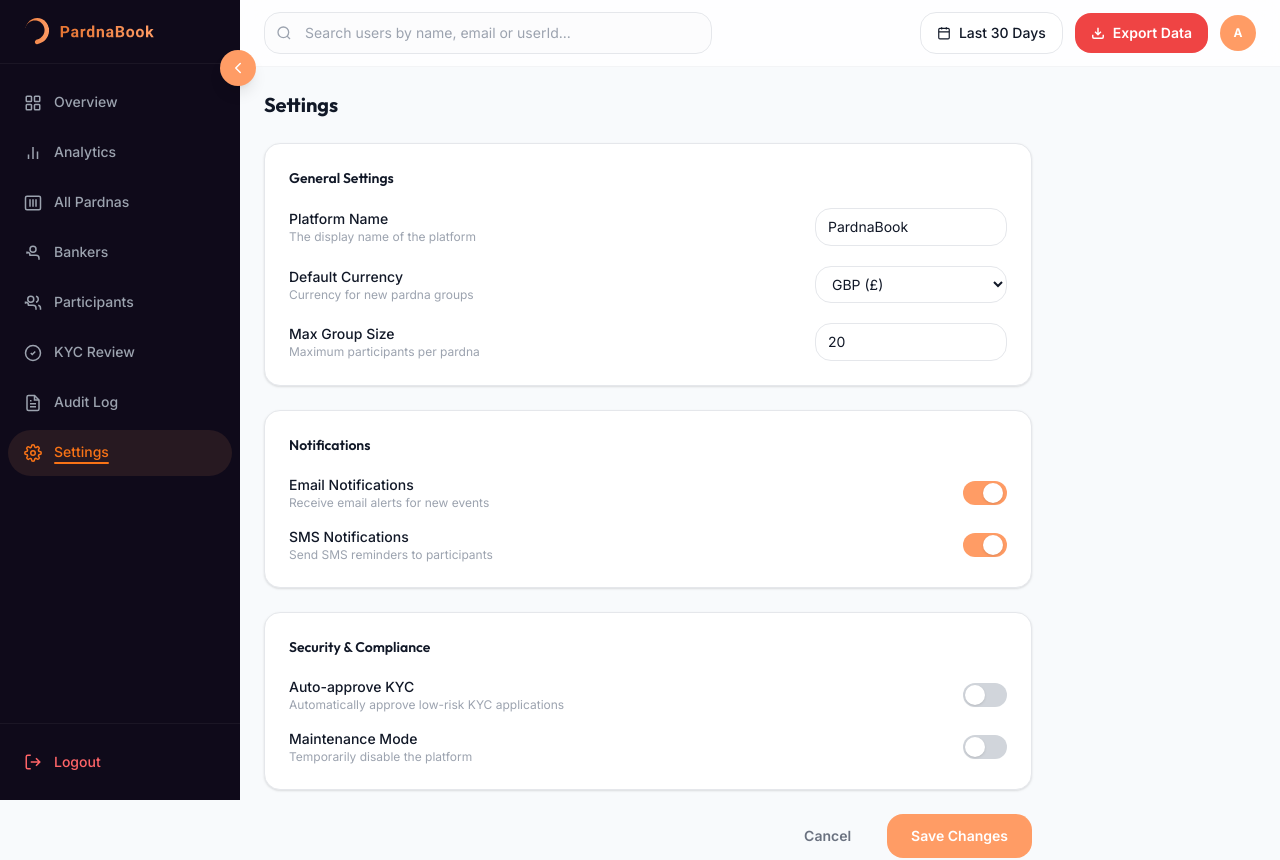
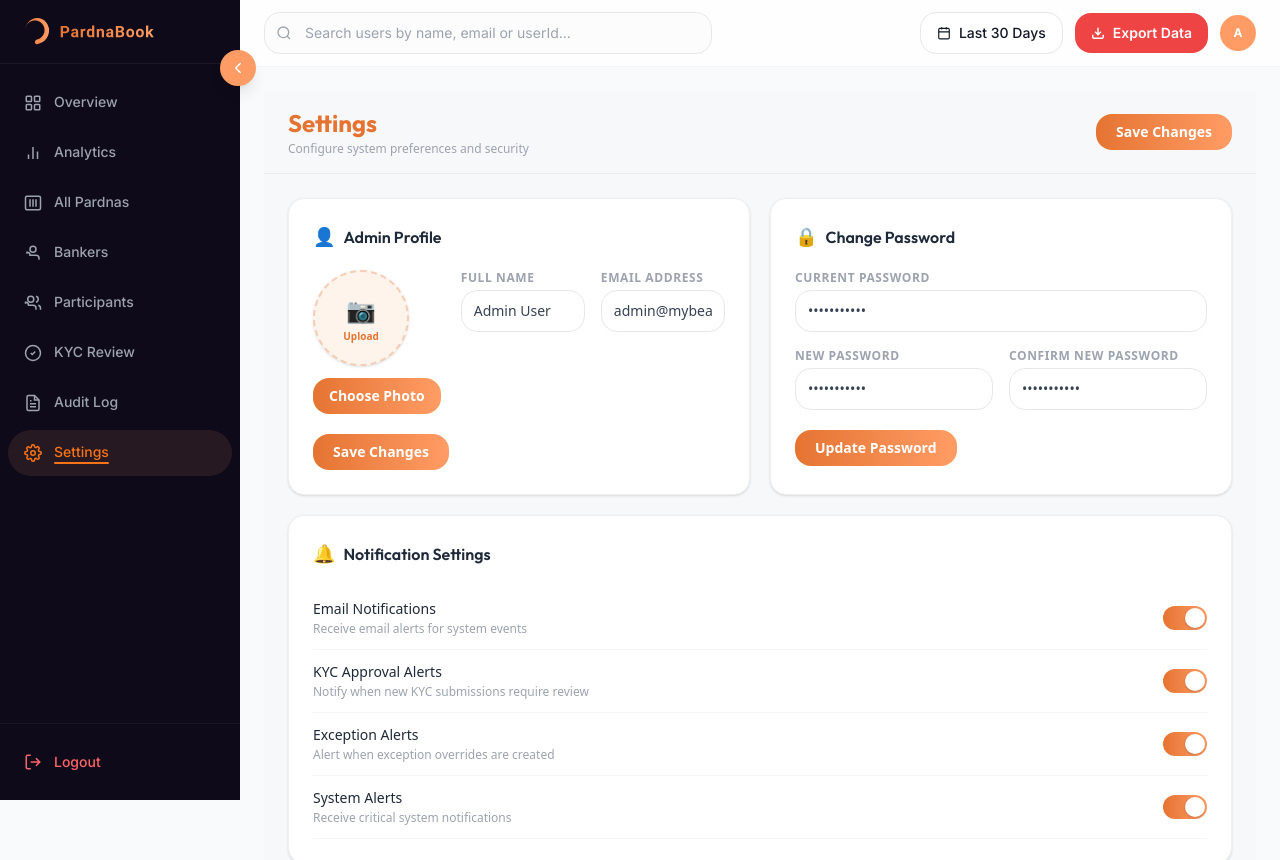
Before and after one commit to ShiponChowdhury1/pardna-book-frontend, a React (Vite) app: page /admin/settings in a window 1280 px wide. Shown: the top 860 px of the page. Built offline with nearby package versions, Linux system fonts and the light colour scheme.

Commit message:
setting page bell icon lock globe user icon change ok

```diff
--- a/src/features/admin/pages/settings/index.tsx
+++ b/src/features/admin/pages/settings/index.tsx
@@ -1,132 +1,293 @@
-import { useState } from 'react';
-import Button from '@/components/ui/Button';
-import Card from '@/components/ui/Card';
+import { useEffect, useState } from 'react';
+import type { ReactNode } from 'react';
+
+const gradientStyle = {
+  background: 'linear-gradient(90deg, #E57432 0%, #FF9C65 100%)',
+};
+
+interface ToggleProps {
+  checked: boolean;
+  onChange: (next: boolean) => void;
+}
+
+function Toggle({ checked, onChange }: ToggleProps) {
+  return (
+    <button
+      onClick={() => onChange(!checked)}
+      className="relative shrink-0 cursor-pointer border-none p-0 focus:outline-none"
+      style={{
+        width: '44px',
+        height: '24px',
+        borderRadius: '12px',
+        background: checked
+          ? 'linear-gradient(90deg, #E57432 0%, #FF9C65 100%)'
+          : '#D1D5DB',
+        transition: 'background 0.3s ease',
+      }}
+      aria-checked={checked}
+      role="switch"
+    >
+      <div
+        style={{
+          position: 'absolute',
+          top: '2px',
+          left: checked ? '22px' : '2px',
+          width: '20px',
+          height: '20px',
+          borderRadius: '50%',
+          backgroundColor: '#fff',
+          boxShadow: '0 1px 3px rgba(0,0,0,0.2)',
+          transition: 'left 0.2s ease',
+        }}
+      />
+    </button>
+  );
+}
+
+interface CardProps {
+  children: ReactNode;
+  className?: string;
+}
+
+function Card({ children, className = '' }: CardProps) {
+  return (
+    <div
+      className={`rounded-2xl bg-white shadow-sm ${className}`}
+      style={{ border: '1px solid #F0F0F0' }}
+    >
+      {children}
+    </div>
+  );
+}
+
+interface SectionHeaderProps {
+  icon: ReactNode;
+  title: string;
+}
+
+function SectionHeader({ icon, title }: SectionHeaderProps) {
+  return (
+    <div className="flex items-center gap-2 mb-5">
+      <span style={{ fontSize: '18px' }}>{icon}</span>
+      <h3 className="text-base font-semibold text-gray-800">{title}</h3>
+    </div>
+  );
+}
+
+interface SettingRowProps {
+  label: string;
+  description?: string;
+  children: ReactNode;
+}
+
+function SettingRow({ label, description, children }: SettingRowProps) {
+  return (
+    <div className="flex items-center justify-between py-3" style={{ borderBottom: '1px solid #F5F5F5' }}>
+      <div>
+        <p className="text-sm font-medium text-gray-800">{label}</p>
+        {description && <p className="text-xs text-gray-400 mt-0.5">{description}</p>}
+      </div>
+      {children}
+    </div>
+  );
+}
+
+interface InputFieldProps {
+  label: string;
+  type?: string;
+  defaultValue?: string;
+  placeholder?: string;
+}
+
+function InputField({ label, type = 'text', defaultValue, placeholder }: InputFieldProps) {
+  return (
+    <div className="flex flex-col gap-1">
+      <label className="text-xs font-semibold text-gray-400 uppercase tracking-wider">{label}</label>
+      <input
+        type={type}
+        defaultValue={defaultValue}
+        placeholder={placeholder}
+        className="w-full px-3 py-2.5 rounded-lg text-sm text-gray-700 focus:outline-none"
+        style={{
+          border: '1.5px solid #E8E8E8',
+          transition: 'border-color 0.2s',
+        }}
+        onFocus={e => (e.target.style.borderColor = '#E57432')}
+        onBlur={e => (e.target.style.borderColor = '#E8E8E8')}
+      />
+    </div>
+  );
+}
+
+interface GradientButtonProps {
+  children: ReactNode;
+  onClick?: () => void;
+  className?: string;
+}
+
+function GradientButton({ children, onClick, className = '' }: GradientButtonProps) {
+  return (
+    <button
+      onClick={onClick}
+      className={`px-5 py-2 rounded-lg text-white text-sm font-semibold cursor-pointer border-none ${className}`}
+      style={{ ...gradientStyle, transition: 'opacity 0.2s' }}
+      onMouseEnter={e => (e.currentTarget.style.opacity = '0.9')}
+      onMouseLeave={e => (e.currentTarget.style.opacity = '1')}
+    >
+      {children}
+    </button>
+  );
+}
 
 export default function SettingsPage() {
-  const [notifyEmail, setNotifyEmail] = useState(true);
-  const [notifySms, setNotifySms] = useState(true);
-  const [autoApproveKyc, setAutoApproveKyc] = useState(false);
-  const [maintenanceMode, setMaintenanceMode] = useState(false);
+  const [emailNotif, setEmailNotif] = useState(true);
+  const [kycAlerts, setKycAlerts] = useState(true);
+  const [exceptionAlerts, setExceptionAlerts] = useState(true);
+  const [systemAlerts, setSystemAlerts] = useState(true);
+  const [dualApproval, setDualApproval] = useState(false);
+  const [autoProofPacks, setAutoProofPacks] = useState(true);
+  const [profilePhoto, setProfilePhoto] = useState<string | null>(null);
+
+  useEffect(() => {
+    return () => {
+      if (profilePhoto?.startsWith('blob:')) {
+        URL.revokeObjectURL(profilePhoto);
+      }
+    };
+  }, [profilePhoto]);
+
+  const handleProfilePhotoChange = (event: React.ChangeEvent<HTMLInputElement>) => {
+    const file = event.target.files?.[0];
+    if (!file) return;
+
+    const nextPhoto = URL.createObjectURL(file);
+    setProfilePhoto((current) => {
+      if (current?.startsWith('blob:')) {
+        URL.revokeObjectURL(current);
+      }
+      return nextPhoto;
+    });
+  };
 
   return (
-    <div className="space-y-6 animate-fade-in max-w-3xl">
-      <h1 className="text-xl font-bold text-[var(--color-dark)]" style={{ fontFamily: 'var(--font-heading)' }}>
+    <div className="min-h-screen" style={{ background: '#F7F8FA', fontFamily: 'system-ui, sans-serif' }}>
+      {/* Top Header */}
+      <div
+        className="sticky top-0 z-10 flex items-center justify-between px-6 py-4"
+        style={{ background: '#F7F8FA', borderBottom: '1px solid #ECECEC' }}
+      >
+        <div>
+          <h1 className="text-2xl font-bold" style={{ color: '#E57432' }}>
             Settings
           </h1>
-
-      {/* General Settings */}
-      <Card>
-        <h3 className="text-sm font-semibold text-[var(--color-dark)] mb-5">General Settings</h3>
-        <div className="space-y-5">
-          <div className="flex items-center justify-between">
-            <div>
-              <p className="text-sm font-medium text-[var(--color-dark)]">Platform Name</p>
-              <p className="text-xs text-[var(--color-gray-400)]">The display name of the platform</p>
+          <p className="text-xs text-gray-400 mt-0.5">Configure system preferences and security</p>
         </div>
-            <input
-              type="text"
-              defaultValue="PardnaBook"
-              className="px-3 py-2 rounded-lg border border-gray-200 text-sm w-48 focus:outline-none focus:ring-2 focus:ring-[var(--color-primary)]/15 focus:border-[var(--color-primary)]/30"
-            />
+        <GradientButton>
+           Save Changes
+        </GradientButton>
       </div>
 
-          <div className="flex items-center justify-between">
-            <div>
-              <p className="text-sm font-medium text-[var(--color-dark)]">Default Currency</p>
-              <p className="text-xs text-[var(--color-gray-400)]">Currency for new pardna groups</p>
+      <div className="px-6 py-6 max-w-6xl mx-auto space-y-5">
+
+        <div className="grid grid-cols-1 lg:grid-cols-2 gap-5">
+          {/* Admin Profile */}
+          <Card className="h-full">
+            <div className="p-6 h-full flex flex-col">
+              <SectionHeader icon="👤" title="Admin Profile" />
+              <div className="flex flex-col sm:flex-row gap-5 mb-5">
+                <div className="flex flex-col items-center sm:items-start gap-3 shrink-0">
+                  <div className="w-24 h-24 rounded-full overflow-hidden border-2 border-dashed border-[#E57432]/30 bg-[#FFF4EC] flex items-center justify-center shadow-sm">
+                    {profilePhoto ? (
+                      <img src={profilePhoto} alt="Admin profile preview" className="w-full h-full object-cover" />
+                    ) : (
+                      <div className="text-center px-3">
+                        <div className="text-2xl mb-1">📷</div>
+                        <p className="text-[10px] font-semibold text-[#E57432] leading-tight">Upload</p>
                       </div>
-            <select className="px-3 py-2 rounded-lg border border-gray-200 text-sm w-48 focus:outline-none focus:ring-2 focus:ring-[var(--color-primary)]/15 bg-white cursor-pointer">
-              <option>GBP (£)</option>
-              <option>USD ($)</option>
-              <option>JMD (J$)</option>
-              <option>EUR (€)</option>
-            </select>
+                    )}
+                  </div>
+                  <label className="inline-flex items-center gap-2 px-4 py-2 rounded-lg text-sm font-semibold text-white cursor-pointer border-none" style={gradientStyle}>
+                    Choose Photo
+                    <input
+                      type="file"
+                      accept="image/*"
+                      className="hidden"
+                      onChange={handleProfilePhotoChange}
+                    />
+                  </label>
                 </div>
 
-          <div className="flex items-center justify-between">
-            <div>
-              <p className="text-sm font-medium text-[var(--color-dark)]">Max Group Size</p>
-              <p className="text-xs text-[var(--color-gray-400)]">Maximum participants per pardna</p>
+                <div className="grid grid-cols-1 sm:grid-cols-2 gap-4 flex-1">
+                  <InputField label="Full Name" defaultValue="Admin User" />
+                  <InputField label="Email Address" type="email" defaultValue="admin@mybeautypass.com" />
                 </div>
-            <input
-              type="number"
-              defaultValue={20}
-              min={2}
-              max={50}
-              className="px-3 py-2 rounded-lg border border-gray-200 text-sm w-48 focus:outline-none focus:ring-2 focus:ring-[var(--color-primary)]/15 focus:border-[var(--color-primary)]/30"
-            />
+              </div>
+              <GradientButton className="self-start">Save Changes</GradientButton>
+            </div>
+          </Card>
+
+          {/* Change Password */}
+          <Card className="h-full">
+            <div className="p-6 h-full flex flex-col">
+              <SectionHeader icon="🔒" title="Change Password" />
+              <div className="space-y-4 mb-5">
+                <InputField label="Current Password" type="password" defaultValue="password123" />
+                <div className="grid grid-cols-1 sm:grid-cols-2 gap-4">
+                  <InputField label="New Password" type="password" defaultValue="newpassword" />
+                  <InputField label="Confirm New Password" type="password" defaultValue="newpassword" />
+                </div>
+              </div>
+              <GradientButton className="self-start">Update Password</GradientButton>
+            </div>
+          </Card>
+        </div>
+
+        {/* Notification Settings */}
+        <Card>
+          <div className="p-6">
+            <SectionHeader icon="🔔" title="Notification Settings" />
+            <div className="divide-y divide-gray-50">
+              <SettingRow label="Email Notifications" description="Receive email alerts for system events">
+                <Toggle checked={emailNotif} onChange={setEmailNotif} />
+              </SettingRow>
+              <SettingRow label="KYC Approval Alerts" description="Notify when new KYC submissions require review">
+                <Toggle checked={kycAlerts} onChange={setKycAlerts} />
+              </SettingRow>
+              <SettingRow label="Exception Alerts" description="Alert when exception overrides are created">
+                <Toggle checked={exceptionAlerts} onChange={setExceptionAlerts} />
+              </SettingRow>
+              <SettingRow label="System Alerts" description="Receive critical system notifications">
+                <Toggle checked={systemAlerts} onChange={setSystemAlerts} />
+              </SettingRow>
             </div>
           </div>
         </Card>
 
-      {/* Notifications */}
+        {/* Compliance Settings */}
         <Card>
-        <h3 className="text-sm font-semibold text-[var(--color-dark)] mb-5">Notifications</h3>
-        <div className="space-y-4">
-          <div className="flex items-center justify-between">
-            <div>
-              <p className="text-sm font-medium text-[var(--color-dark)]">Email Notifications</p>
-              <p className="text-xs text-[var(--color-gray-400)]">Receive email alerts for new events</p>
-            </div>
-            <button
-              onClick={() => setNotifyEmail(!notifyEmail)}
-              className={`w-11 h-6 rounded-full transition-colors cursor-pointer border-none ${notifyEmail ? 'bg-[var(--color-primary)]' : 'bg-gray-300'}`}
-            >
-              <div className={`w-5 h-5 bg-white rounded-full shadow transition-transform ${notifyEmail ? 'translate-x-5' : 'translate-x-0.5'}`} />
-            </button>
-          </div>
-
-          <div className="flex items-center justify-between">
-            <div>
-              <p className="text-sm font-medium text-[var(--color-dark)]">SMS Notifications</p>
-              <p className="text-xs text-[var(--color-gray-400)]">Send SMS reminders to participants</p>
-            </div>
-            <button
-              onClick={() => setNotifySms(!notifySms)}
-              className={`w-11 h-6 rounded-full transition-colors cursor-pointer border-none ${notifySms ? 'bg-[var(--color-primary)]' : 'bg-gray-300'}`}
-            >
-              <div className={`w-5 h-5 bg-white rounded-full shadow transition-transform ${notifySms ? 'translate-x-5' : 'translate-x-0.5'}`} />
-            </button>
+          <div className="p-6">
+            <SectionHeader icon="🌐" title="Compliance Settings" />
+            <div className="divide-y divide-gray-50">
+              <SettingRow label="Require Dual Approval" description="Require two admins to approve critical actions">
+                <Toggle checked={dualApproval} onChange={setDualApproval} />
+              </SettingRow>
+              <SettingRow label="Auto-Generate Proof Packs" description="Automatically generate proof packs at cycle completion">
+                <Toggle checked={autoProofPacks} onChange={setAutoProofPacks} />
+              </SettingRow>
             </div>
           </div>
         </Card>
 
-      {/* Security */}
-      <Card>
-        <h3 className="text-sm font-semibold text-[var(--color-dark)] mb-5">Security & Compliance</h3>
-        <div className="space-y-4">
-          <div className="flex items-center justify-between">
-            <div>
-              <p className="text-sm font-medium text-[var(--color-dark)]">Auto-approve KYC</p>
-              <p className="text-xs text-[var(--color-gray-400)]">Automatically approve low-risk KYC applications</p>
+        {/* Footer note */}
+        <div
+          className="flex items-start gap-2 px-4 py-3 rounded-xl"
+          style={{ background: '#FFF4EC', border: '1px solid #FFD6B5' }}
+        >
+          <span style={{ color: '#E57432', fontSize: '16px', marginTop: '1px' }}>ℹ️</span>
+          <p className="text-xs text-gray-500">
+            All settings changes are recorded in the system audit log with timestamp and admin identifier.
+          </p>
         </div>
-            <button
-              onClick={() => setAutoApproveKyc(!autoApproveKyc)}
-              className={`w-11 h-6 rounded-full transition-colors cursor-pointer border-none ${autoApproveKyc ? 'bg-[var(--color-primary)]' : 'bg-gray-300'}`}
-            >
-              <div className={`w-5 h-5 bg-white rounded-full shadow transition-transform ${autoApproveKyc ? 'translate-x-5' : 'translate-x-0.5'}`} />
-            </button>
-          </div>
-
-          <div className="flex items-center justify-between">
-            <div>
-              <p className="text-sm font-medium text-[var(--color-dark)]">Maintenance Mode</p>
-              <p className="text-xs text-[var(--color-gray-400)]">Temporarily disable the platform</p>
-            </div>
-            <button
-              onClick={() => setMaintenanceMode(!maintenanceMode)}
-              className={`w-11 h-6 rounded-full transition-colors cursor-pointer border-none ${maintenanceMode ? 'bg-[var(--color-error)]' : 'bg-gray-300'}`}
-            >
-              <div className={`w-5 h-5 bg-white rounded-full shadow transition-transform ${maintenanceMode ? 'translate-x-5' : 'translate-x-0.5'}`} />
-            </button>
-          </div>
-        </div>
-      </Card>
-
-      {/* Save */}
-      <div className="flex justify-end gap-3">
-        <Button variant="ghost">Cancel</Button>
-        <Button variant="primary">Save Changes</Button>
       </div>
     </div>
   );
```
Also changed, not shown: src/features/admin/components/charts/PardnaStatusPieChart.tsx (+26 -3 lines). Lines whose indentation alone changed are shown as unchanged.
